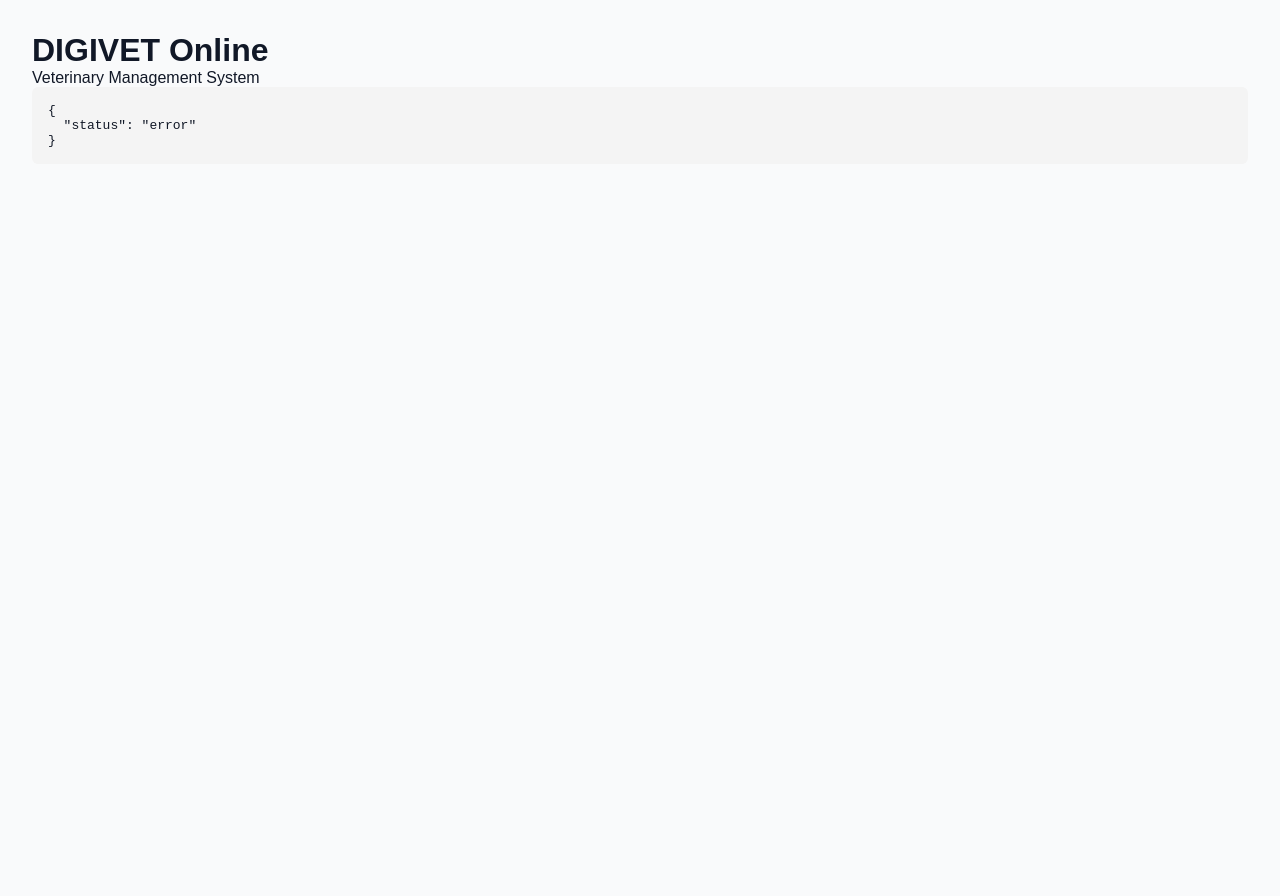
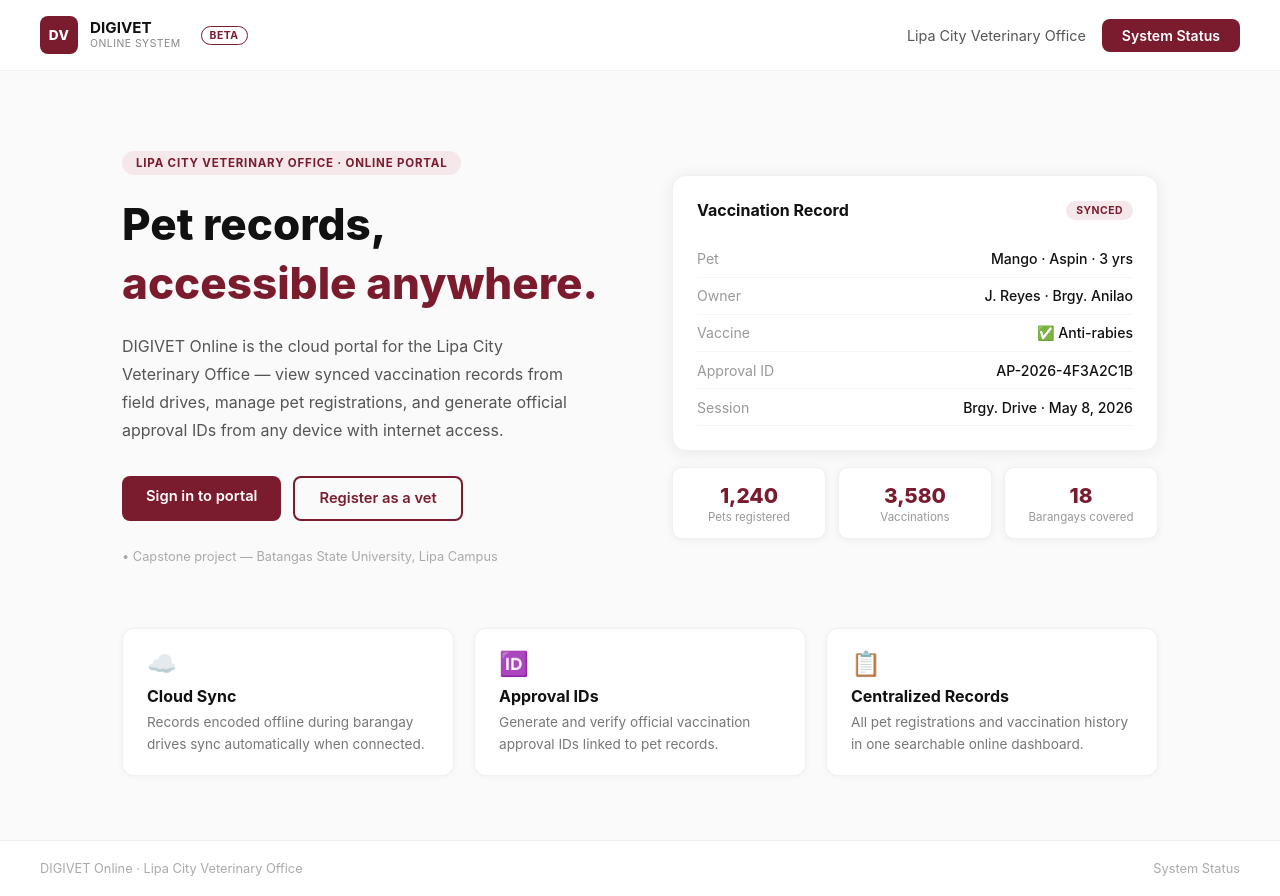
Before and after one commit to JROMEEEE/DIGIVET-TEST, a React (Vite) app in the folder client/: page / in a window 1280 px wide. Before the commit the page ends 800 px from the top, so only its background shows below. Built offline with nearby package versions, Linux system fonts and the light colour scheme; no server answers; the HTML template or start-up script is replaced by a standard one.

Commit message:
/feat: Landing Page

```diff
--- a/client/src/App.jsx
+++ b/client/src/App.jsx
@@ -1,11 +1,11 @@
 import { Routes, Route } from 'react-router-dom';
-import Home from './pages/Home';
+import Landing from './pages/Landing';
 import StatusCheck from './pages/StatusCheck';
 
 function App() {
   return (
     <Routes>
-      <Route path="/" element={<Home />} />
+      <Route path="/" element={<Landing />} />
       <Route path="/status" element={<StatusCheck />} />
     </Routes>
   );
--- /dev/null
+++ b/client/src/pages/Landing.jsx
@@ -0,0 +1,205 @@
+import { Link } from 'react-router-dom';
+
+const MAROON = '#7B1B2E';
+const MAROON_DARK = '#5a1221';
+const MAROON_LIGHT = '#f5e8ea';
+
+export default function Landing() {
+  return (
+    <div style={{ minHeight: '100vh', background: '#fafafa', fontFamily: '-apple-system, BlinkMacSystemFont, "Segoe UI", Roboto, sans-serif' }}>
+
+      {/* Navbar */}
+      <nav style={{
+        display: 'flex', alignItems: 'center', justifyContent: 'space-between',
+        padding: '1rem 2.5rem', background: '#fff',
+        borderBottom: '1px solid #f0f0f0',
+      }}>
+        <div style={{ display: 'flex', alignItems: 'center', gap: '0.75rem' }}>
+          {/* Logo mark */}
+          <div style={{
+            width: 38, height: 38, background: MAROON, borderRadius: '8px',
+            display: 'flex', alignItems: 'center', justifyContent: 'center',
+            color: '#fff', fontWeight: 800, fontSize: '0.85rem', letterSpacing: '0.5px',
+          }}>DV</div>
+          <div>
+            <div style={{ fontWeight: 700, fontSize: '0.95rem', color: '#111', lineHeight: 1.1 }}>DIGIVET</div>
+            <div style={{ fontSize: '0.65rem', color: '#888', letterSpacing: '0.5px', textTransform: 'uppercase' }}>Online System</div>
+          </div>
+          <span style={{
+            marginLeft: '0.5rem', border: `1px solid ${MAROON}`, color: MAROON,
+            fontSize: '0.65rem', fontWeight: 700, padding: '2px 8px', borderRadius: '999px',
+            letterSpacing: '0.5px', textTransform: 'uppercase',
+          }}>Beta</span>
+        </div>
+
+        <div style={{ display: 'flex', alignItems: 'center', gap: '1rem' }}>
+          <span style={{ color: '#555', fontSize: '0.9rem' }}>Lipa City Veterinary Office</span>
+          <Link to="/status" style={{
+            background: MAROON, color: '#fff', padding: '0.5rem 1.25rem',
+            borderRadius: '8px', textDecoration: 'none', fontWeight: 600, fontSize: '0.88rem',
+          }}>System Status</Link>
+        </div>
+      </nav>
+
+      {/* Hero */}
+      <main style={{
+        maxWidth: 1100, margin: '0 auto', padding: '5rem 2rem 3rem',
+        display: 'grid', gridTemplateColumns: '1fr 1fr', gap: '4rem', alignItems: 'center',
+      }}>
+        {/* Left */}
+        <div>
+          <div style={{
+            display: 'inline-block', background: MAROON_LIGHT, color: MAROON,
+            fontSize: '0.72rem', fontWeight: 700, letterSpacing: '0.8px',
+            textTransform: 'uppercase', padding: '5px 14px', borderRadius: '999px',
+            marginBottom: '1.5rem',
+          }}>
+            Lipa City Veterinary Office · Online Portal
+          </div>
+
+          <h1 style={{ fontSize: '2.75rem', fontWeight: 800, lineHeight: 1.15, color: '#111', margin: '0 0 0.5rem' }}>
+            Pet records,
+          </h1>
+          <h1 style={{ fontSize: '2.75rem', fontWeight: 800, lineHeight: 1.15, color: MAROON, margin: '0 0 1.5rem' }}>
+            accessible anywhere.
+          </h1>
+
+          <p style={{ color: '#555', lineHeight: 1.75, fontSize: '1rem', maxWidth: 460, marginBottom: '2rem' }}>
+            DIGIVET Online is the cloud portal for the Lipa City Veterinary Office — view synced
+            vaccination records from field drives, manage pet registrations, and generate
+            official approval IDs from any device with internet access.
+          </p>
+
+          <div style={{ display: 'flex', gap: '0.75rem', flexWrap: 'wrap' }}>
+            <Link to="/login" style={{
+              background: MAROON, color: '#fff', padding: '0.7rem 1.5rem',
+              borderRadius: '8px', textDecoration: 'none', fontWeight: 600, fontSize: '0.92rem',
+              transition: 'background 0.2s',
+            }}
+              onMouseOver={e => e.currentTarget.style.background = MAROON_DARK}
+              onMouseOut={e => e.currentTarget.style.background = MAROON}
+            >
+              Sign in to portal
+            </Link>
+            <Link to="/register" style={{
+              border: `2px solid ${MAROON}`, color: MAROON, padding: '0.7rem 1.5rem',
+              borderRadius: '8px', textDecoration: 'none', fontWeight: 600, fontSize: '0.92rem',
+              background: 'transparent',
+            }}>
+              Register as a vet
+            </Link>
+          </div>
+
+          <p style={{ marginTop: '1.75rem', color: '#aaa', fontSize: '0.8rem' }}>
+            • Capstone project — Batangas State University, Lipa Campus
+          </p>
+        </div>
+
+        {/* Right — sample sync card */}
+        <div style={{ display: 'flex', flexDirection: 'column', gap: '1rem' }}>
+          <SyncCard />
+          <StatsRow />
+        </div>
+      </main>
+
+      {/* Features strip */}
+      <section style={{
+        maxWidth: 1100, margin: '1rem auto 4rem', padding: '0 2rem',
+        display: 'grid', gridTemplateColumns: 'repeat(3, 1fr)', gap: '1.25rem',
+      }}>
+        <FeatureCard
+          icon="☁️"
+          title="Cloud Sync"
+          desc="Records encoded offline during barangay drives sync automatically when connected."
+        />
+        <FeatureCard
+          icon="🆔"
+          title="Approval IDs"
+          desc="Generate and verify official vaccination approval IDs linked to pet records."
+        />
+        <FeatureCard
+          icon="📋"
+          title="Centralized Records"
+          desc="All pet registrations and vaccination history in one searchable online dashboard."
+        />
+      </section>
+
+      {/* Footer */}
+      <footer style={{
+        borderTop: '1px solid #eee', padding: '1.25rem 2.5rem',
+        display: 'flex', justifyContent: 'space-between', alignItems: 'center',
+        color: '#aaa', fontSize: '0.8rem', background: '#fff',
+      }}>
+        <span>DIGIVET Online · Lipa City Veterinary Office</span>
+        <Link to="/status" style={{ color: '#aaa', textDecoration: 'none' }}>System Status</Link>
+      </footer>
+    </div>
+  );
+}
+
+function SyncCard() {
+  return (
+    <div style={{
+      background: '#fff', borderRadius: '14px', padding: '1.5rem',
+      boxShadow: '0 2px 16px rgba(0,0,0,0.07)', border: '1px solid #f0f0f0',
+    }}>
+      <div style={{ display: 'flex', justifyContent: 'space-between', alignItems: 'center', marginBottom: '1.25rem' }}>
+        <span style={{ fontWeight: 700, color: '#111' }}>Vaccination Record</span>
+        <span style={{
+          background: MAROON_LIGHT, color: MAROON, fontSize: '0.65rem',
+          fontWeight: 700, padding: '3px 10px', borderRadius: '999px', letterSpacing: '0.5px',
+        }}>SYNCED</span>
+      </div>
+      {[
+        ['Pet', 'Mango · Aspin · 3 yrs'],
+        ['Owner', 'J. Reyes · Brgy. Anilao'],
+        ['Vaccine', '✅ Anti-rabies'],
+        ['Approval ID', 'AP-2026-4F3A2C1B'],
+        ['Session', 'Brgy. Drive · May 8, 2026'],
+      ].map(([label, value]) => (
+        <div key={label} style={{
+          display: 'flex', justifyContent: 'space-between', alignItems: 'center',
+          padding: '0.6rem 0', borderBottom: '1px solid #f5f5f5',
+          fontSize: '0.88rem',
+        }}>
+          <span style={{ color: '#999' }}>{label}</span>
+          <span style={{ color: '#111', fontWeight: 500 }}>{value}</span>
+        </div>
+      ))}
+    </div>
+  );
+}
+
+function StatsRow() {
+  return (
+    <div style={{ display: 'grid', gridTemplateColumns: 'repeat(3, 1fr)', gap: '0.75rem' }}>
+      {[
+        { n: '1,240', label: 'Pets registered' },
+        { n: '3,580', label: 'Vaccinations' },
+        { n: '18', label: 'Barangays covered' },
+      ].map(({ n, label }) => (
+        <div key={label} style={{
+          background: '#fff', borderRadius: '10px', padding: '0.9rem 1rem',
+          boxShadow: '0 1px 8px rgba(0,0,0,0.06)', border: '1px solid #f0f0f0',
+          textAlign: 'center',
+        }}>
+          <div style={{ fontWeight: 800, fontSize: '1.3rem', color: MAROON }}>{n}</div>
+          <div style={{ fontSize: '0.72rem', color: '#999', marginTop: '2px' }}>{label}</div>
+        </div>
+      ))}
+    </div>
+  );
+}
+
+function FeatureCard({ icon, title, desc }) {
+  return (
+    <div style={{
+      background: '#fff', borderRadius: '12px', padding: '1.25rem 1.5rem',
+      border: '1px solid #f0f0f0', boxShadow: '0 1px 6px rgba(0,0,0,0.04)',
+    }}>
+      <div style={{ fontSize: '1.5rem', marginBottom: '0.5rem' }}>{icon}</div>
+      <div style={{ fontWeight: 700, color: '#111', marginBottom: '0.4rem' }}>{title}</div>
+      <div style={{ color: '#777', fontSize: '0.85rem', lineHeight: 1.6 }}>{desc}</div>
+    </div>
+  );
+}
```
